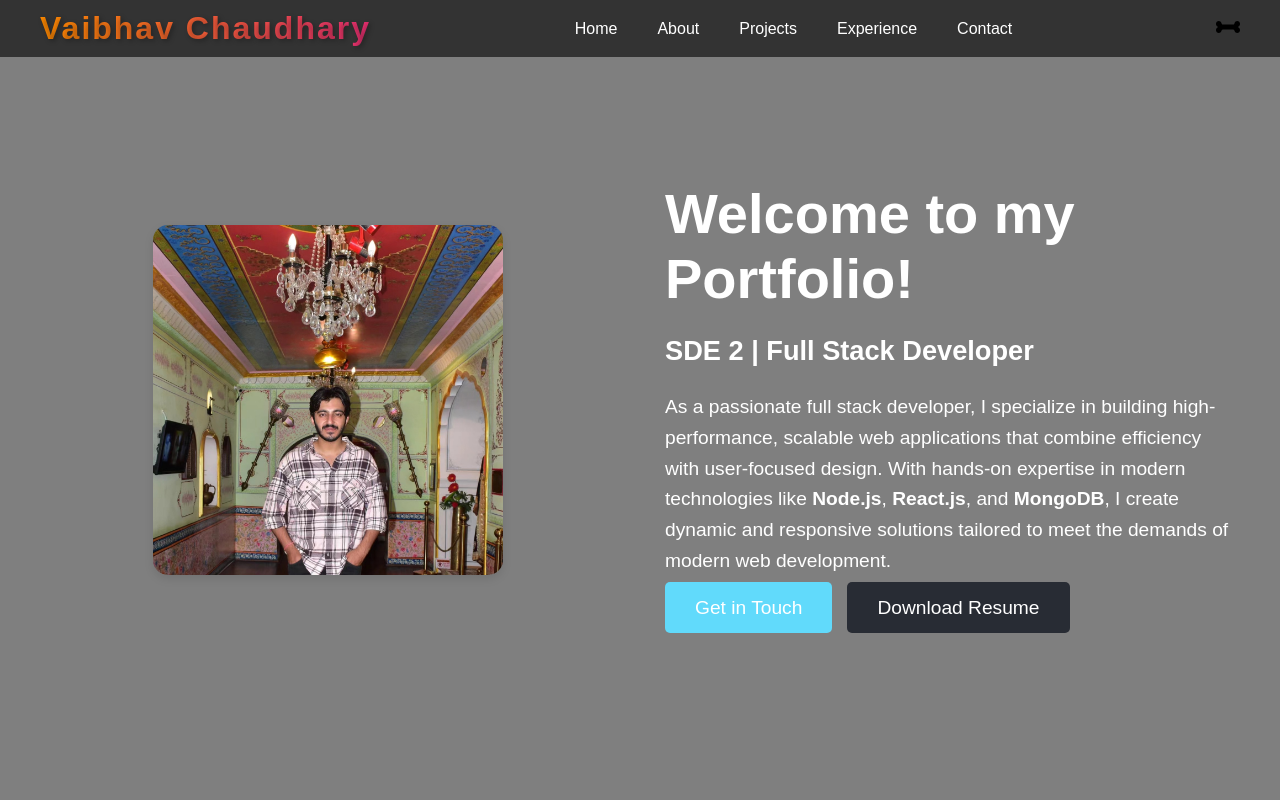
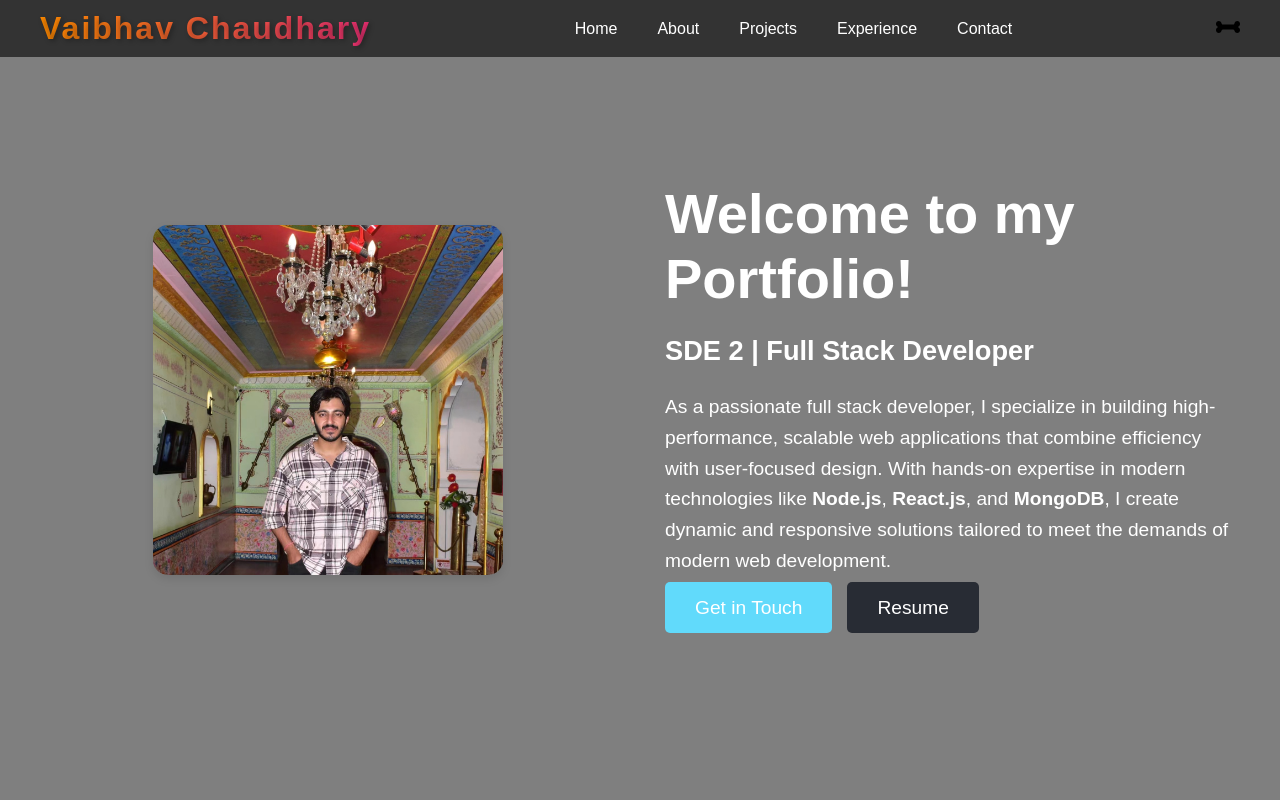
Before and after one commit to VaibhavCse/my-portfolio, a React (Create React App) app: page / in a window 1280 px wide. Shown: the top 800 px of the page. Built offline with nearby package versions, Linux system fonts and the light colour scheme.

Commit message:
minor changes

```diff
--- a/src/components/Home.js
+++ b/src/components/Home.js
@@ -16,7 +16,7 @@ const Home = () => {
             As a passionate full stack developer, I specialize in building high-performance, scalable web applications that combine efficiency with user-focused design. With hands-on expertise in modern technologies like <strong>Node.js</strong>, <strong>React.js</strong>, and <strong>MongoDB</strong>, I create dynamic and responsive solutions tailored to meet the demands of modern web development.
           </p>
           <a href="#contact" className="btn">Get in Touch</a>
-          <a href={resume} download="VaibhavChaudharyResume.pdf" className="btn resume-btn">Download Resume</a>
+          <a href={resume} download="VaibhavChaudharyResume.pdf" className="btn resume-btn">Resume</a>
         </div>
       </div>
     </section>
```
